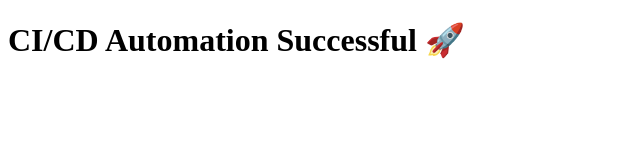
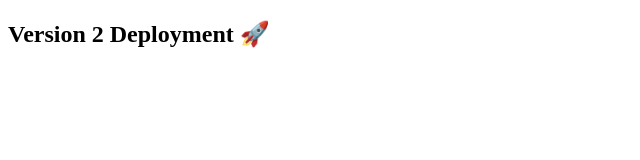
Before and after one commit to jayeshmehra344/devops-webapp, a plain HTML site: page index.html in a window 1280 px wide. Shown: the whole page, without its empty margins (0-640 px from the left). Drawn offline with Linux system fonts and the light colour scheme.

Commit message:
Version 2 update

```diff
--- a/index.html
+++ b/index.html
@@ -4,6 +4,7 @@
   <title>DevOps WebApp</title>
 </head>
 <body>
-  <h1>CI/CD Automation Successful 🚀</h1>
+  <h2>Version 2 Deployment 🚀</h2>
+
 </body>
 </html>
```
